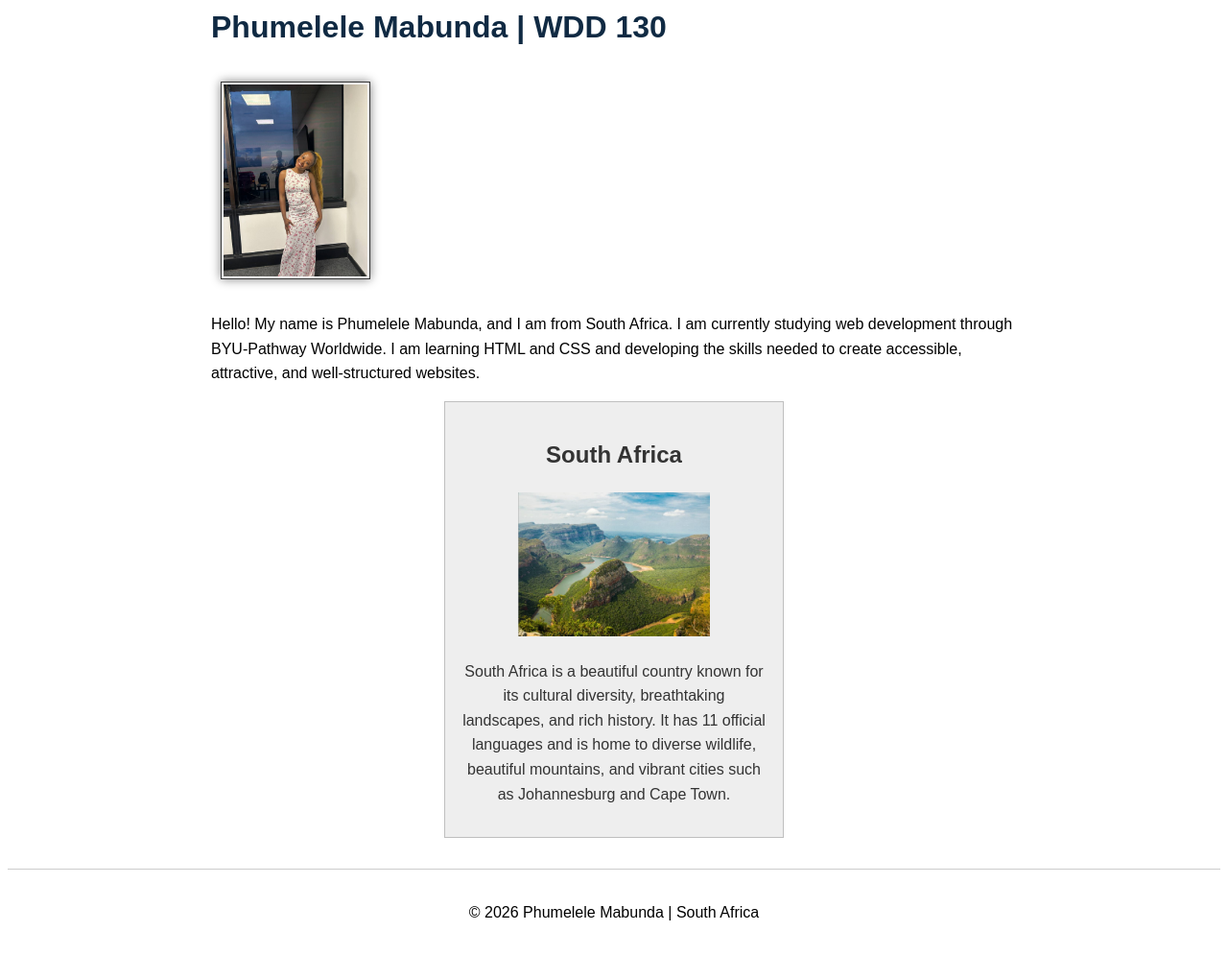
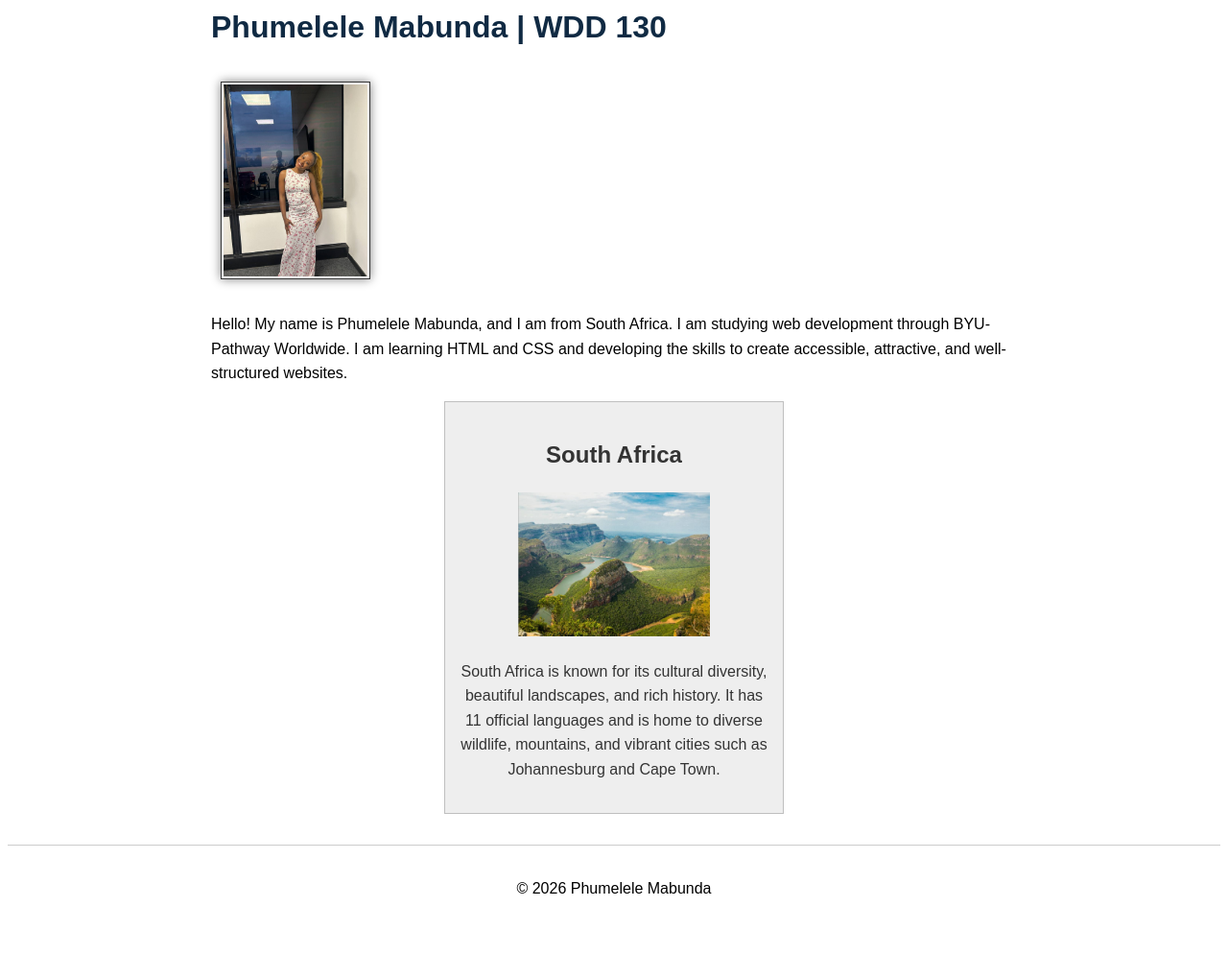
Before and after one commit to phumelelemabunda-maker/wdd130, a plain HTML site: page wwr/index.html in a window 1280 px wide. Shown: the part 229-1224 px from the top of the page at 96% size. Drawn offline with Linux system fonts and the light colour scheme.

Commit message:
git add. Complete W02 Home Page Enhancement git push

```diff
--- a/styles/styles.css
+++ b/styles/styles.css
@@ -38,7 +38,7 @@ main img {
     margin: 10px;
 }
 
-/* Country information */
+/* Country section */
 aside {
     width: 20rem;
     margin: 1rem auto;
--- a/wwr/index.html
+++ b/wwr/index.html
@@ -1,5 +1,4 @@
 <!DOCTYPE html>
-
 <html lang="en-US">
 
 <head>
@@ -7,20 +6,17 @@
     <meta name="viewport" content="width=device-width, initial-scale=1.0">
 
     <title>Phumelele Mabunda | WDD 130</title>
-
-    <meta name="description" content="Welcome to Phumelele Mabunda's WDD 130 course home page. Explore my web development learning journey and discover more about South Africa.">
-
+    <meta name="description" content="Welcome to Phumelele Mabunda's WDD 130 home page. Learn about my web development journey and discover South Africa.">
     <meta name="author" content="Phumelele Mabunda">
 
     <link rel="stylesheet" href="styles/styles.css">
 </head>
 
 <body>
-
     <header>
         <nav>
             <a href="#">Home</a>
-            <a href="wwr/">Rafting Website</a>
+            <a href="wwr">Rafting Website</a>
             <a href="#">About</a>
             <a href="#">Contact</a>
         </nav>
@@ -29,32 +25,31 @@
     <main>
         <h1>Phumelele Mabunda | WDD 130</h1>
 
-        <img src="images/profile.jpg" alt="Portrait Picture of Phumelele Mabunda">
+        <img src="images/profile.jpg" alt="Phumelele Mabunda Photo">
 
         <p>
             Hello! My name is Phumelele Mabunda, and I am from South Africa.
-            I am currently studying web development through BYU-Pathway Worldwide.
-            I am learning HTML and CSS and developing the skills needed to
-            create accessible, attractive, and well-structured websites.
+            I am studying web development through BYU-Pathway Worldwide.
+            I am learning HTML and CSS and developing the skills to create
+            accessible, attractive, and well-structured websites.
         </p>
     </main>
 
     <aside>
         <h2>South Africa</h2>
 
-        <img src="images/southafrica.jpeg" alt="Beautiful landscape of South Africa">
+        <img src="images/southafrica.jpeg" alt="Landscape of South Africa">
 
         <p>
-            South Africa is a beautiful country known for its cultural
-            diversity, breathtaking landscapes, and rich history.
-            It has 11 official languages and is home to diverse wildlife,
-            beautiful mountains, and vibrant cities such as Johannesburg
-            and Cape Town.
+            South Africa is known for its cultural diversity, beautiful
+            landscapes, and rich history. It has 11 official languages and
+            is home to diverse wildlife, mountains, and vibrant cities such
+            as Johannesburg and Cape Town.
         </p>
     </aside>
 
     <footer>
-        <p>&copy; 2026 Phumelele Mabunda | South Africa</p>
+        <p>&copy; 2026 Phumelele Mabunda</p>
     </footer>
 
 </body>
```
